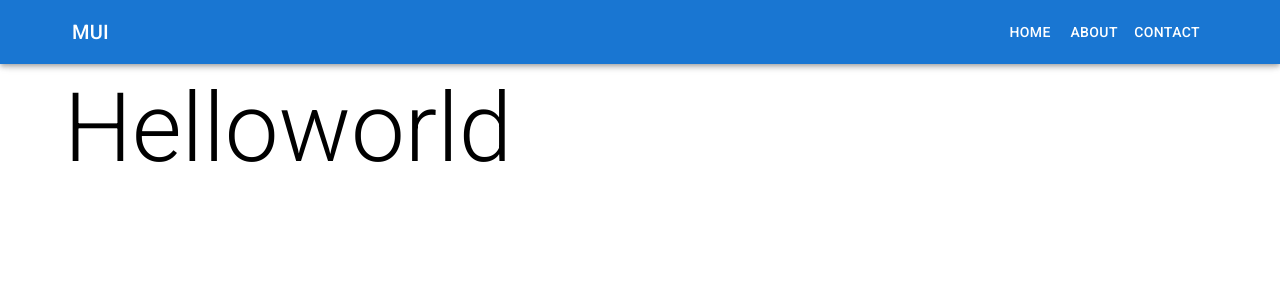
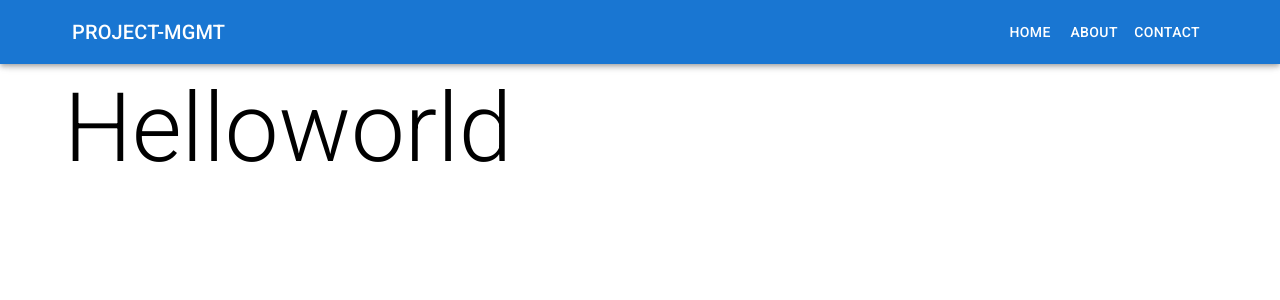
Before and after one commit to blckclov3r/MERN_testcode, a Next.js app in the folder client/: page / in a window 1280 px wide. Shown: the top 300 px of the page. Built offline with nearby package versions, Linux system fonts and the light colour scheme.

Commit message:
setting up graphql on client and fix startup on server

```diff
--- a/client/src/app/layout.tsx
+++ b/client/src/app/layout.tsx
@@ -3,10 +3,16 @@
 import {Inter} from 'next/font/google'
 import createCache from "@emotion/cache";
 import {CacheProvider, EmotionCache} from "@emotion/react";
-import {CssBaseline, ThemeProvider} from "@mui/material";
+import {ThemeProvider} from "@mui/material";
 import theme from "@/lib/theme";
 import Header from './../components/Header'
 import Box from "@mui/material/Box";
+import {ApolloProvider, ApolloClient, InMemoryCache} from "@apollo/client";
+
+const client = new ApolloClient({
+    uri: 'http://localhost:8000/graphql',
+    cache: new InMemoryCache()
+})
 
 const inter = Inter({subsets: ['latin']})
 
@@ -25,16 +31,21 @@ export default function RootLayout({children}: {
         <html lang="en">
         <body className={inter.className}>
 
-        <main>
+        <>
             <Header/>
             <Box sx={{mt: 5, pt: 3}}>
-                <CacheProvider value={cache}>
-                    <ThemeProvider theme={theme}>
-                        {children}
-                    </ThemeProvider>
-                </CacheProvider>
+                <ApolloProvider client={client}>
+
+                    <CacheProvider value={cache}>
+                        <ThemeProvider theme={theme}>
+                            {children}
+                        </ThemeProvider>
+                    </CacheProvider>
+                </ApolloProvider>
+
             </Box>
-        </main>
+        </>
+
         </body>
         </html>
     )
--- a/client/src/app/page.tsx
+++ b/client/src/app/page.tsx
@@ -1,6 +1,7 @@
 'use client'
 
 import {Container, Typography} from "@mui/material";
+
 
 export default function Home() {
     return (
--- a/client/src/components/Header.tsx
+++ b/client/src/components/Header.tsx
@@ -1,7 +1,6 @@
 import * as React from 'react';
 import AppBar from '@mui/material/AppBar';
 import Box from '@mui/material/Box';
-import CssBaseline from '@mui/material/CssBaseline';
 import Divider from '@mui/material/Divider';
 import Drawer from '@mui/material/Drawer';
 import IconButton from '@mui/material/IconButton';
@@ -27,7 +26,7 @@ const drawerWidth = 240;
 const navItems = ['Home', 'About', 'Contact'];
 
 export default function DrawerAppBar(props: Props) {
-    const { window } = props;
+    const {window} = props;
     const [mobileOpen, setMobileOpen] = React.useState(false);
 
     const handleDrawerToggle = () => {
@@ -35,16 +34,16 @@ export default function DrawerAppBar(props: Props) {
     };
 
     const drawer = (
-        <Box onClick={handleDrawerToggle} sx={{ textAlign: 'center' }}>
-            <Typography variant="h6" sx={{ my: 2 }}>
+        <Box onClick={handleDrawerToggle} sx={{textAlign: 'center'}}>
+            <Typography variant="h6" sx={{my: 2}}>
                 MUI
             </Typography>
-            <Divider />
+            <Divider/>
             <List>
                 {navItems.map((item) => (
                     <ListItem key={item} disablePadding>
-                        <ListItemButton sx={{ textAlign: 'center' }}>
-                            <ListItemText primary={item} />
+                        <ListItemButton sx={{textAlign: 'center'}}>
+                            <ListItemText primary={item}/>
                         </ListItemButton>
                     </ListItem>
                 ))}
@@ -55,7 +54,7 @@ export default function DrawerAppBar(props: Props) {
     const container = window !== undefined ? () => window().document.body : undefined;
 
     return (
-        <Box sx={{ display: 'flex' }}>
+        <Box sx={{display: 'flex'}}>
             <AppBar component="nav">
                 <Container>
                     <Toolbar sx={{padding: '0px 0.5rem !important'}}>
@@ -64,20 +63,20 @@ export default function DrawerAppBar(props: Props) {
                             aria-label="open drawer"
                             edge="start"
                             onClick={handleDrawerToggle}
-                            sx={{ display: { sm: 'none' } }}
+                            sx={{display: {sm: 'none'}}}
                         >
-                            <MenuIcon />
+                            <MenuIcon/>
                         </IconButton>
                         <Typography
                             variant="h6"
                             component="div"
-                            sx={{ flexGrow: 1, display: { xs: 'none', sm: 'block' } }}
+                            sx={{flexGrow: 1, display: {xs: 'none', sm: 'block'}}}
                         >
-                            MUI
+                            PROJECT-MGMT
                         </Typography>
-                        <Box sx={{ display: { xs: 'none', sm: 'block' } }}>
+                        <Box sx={{display: {xs: 'none', sm: 'block'}}}>
                             {navItems.map((item) => (
-                                <Button key={item} sx={{ color: '#fff' }}>
+                                <Button key={item} sx={{color: '#fff'}}>
                                     {item}
                                 </Button>
                             ))}
@@ -95,8 +94,8 @@ export default function DrawerAppBar(props: Props) {
                         keepMounted: true, // Better open performance on mobile.
                     }}
                     sx={{
-                        display: { xs: 'block', sm: 'none' },
-                        '& .MuiDrawer-paper': { boxSizing: 'border-box', width: drawerWidth },
+                        display: {xs: 'block', sm: 'none'},
+                        '& .MuiDrawer-paper': {boxSizing: 'border-box', width: drawerWidth},
                     }}
                 >
                     {drawer}
```
Also changed, not shown: 1 other file (tests, documents, lock files or other folders).
